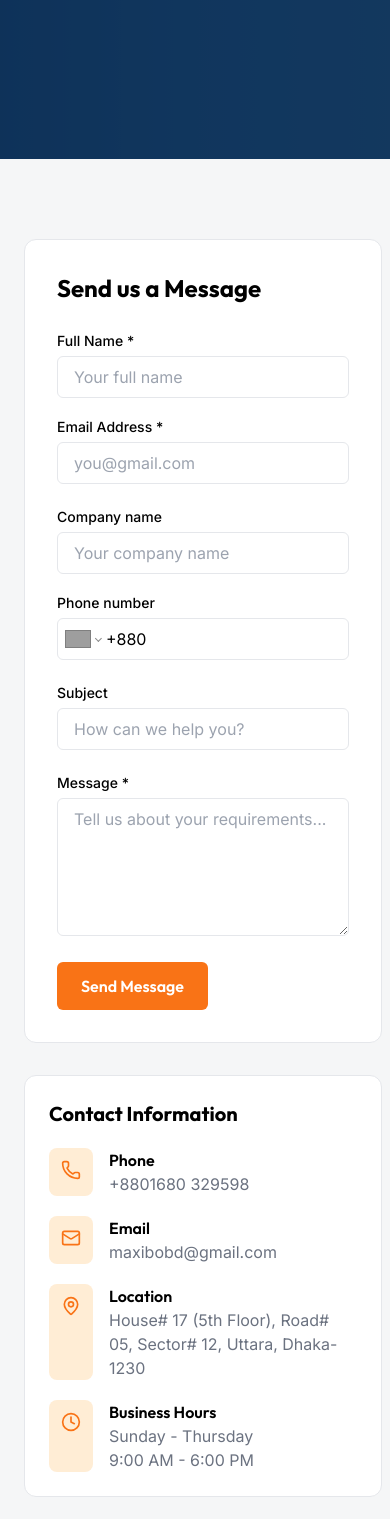
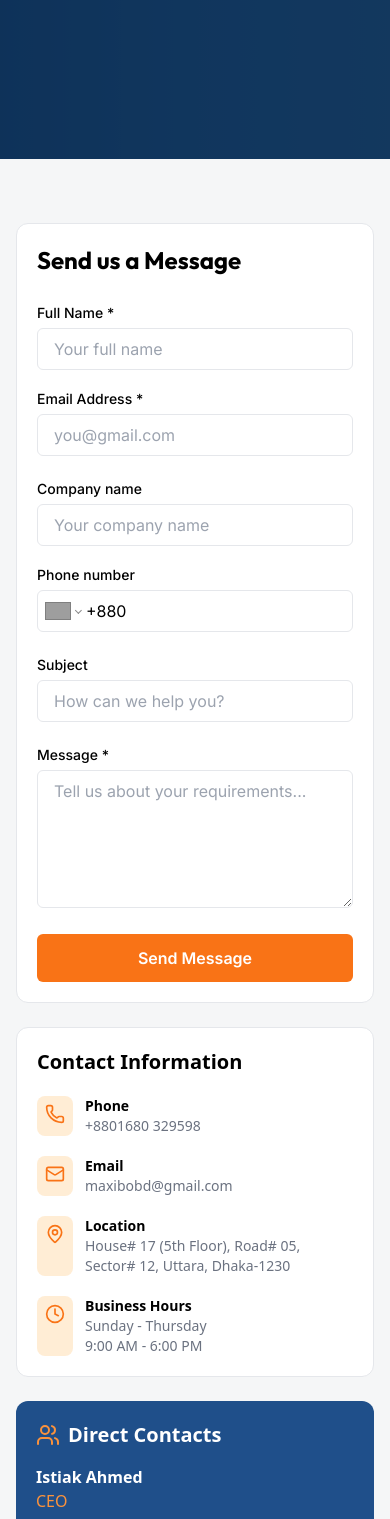
Before and after one commit to siam41sarker/maxibo_internationals, a React (Vite) app: page /contact in a window 390 px wide. Shown: the part 432-1951 px from the top of the page. Built offline with nearby package versions, Linux system fonts and the light colour scheme; grey boxes are pictures that could not be loaded.

Commit message:
responsive issue solved

```diff
--- a/src/Components/ContactSection/ContactSection.jsx
+++ b/src/Components/ContactSection/ContactSection.jsx
@@ -22,12 +22,10 @@ const ContactSection = () => {
 
   const [phoneError, setPhoneError] = useState("");
 
-  // Update input values
   const handleChange = (e) => {
     setFormData({ ...formData, [e.target.name]: e.target.value });
   };
 
-  // Update phone input
   const handlePhoneChange = (value) => {
     setFormData({ ...formData, phone: value });
     if (value && !isValidPhoneNumber(value)) {
@@ -37,11 +35,9 @@ const ContactSection = () => {
     }
   };
 
-  // Handle form submission
   const handleSubmit = (e) => {
     e.preventDefault();
 
-    // Validation
     if (!formData.phone || !isValidPhoneNumber(formData.phone)) {
       setPhoneError("Please enter a valid phone number");
       toast.error("Invalid phone number!");
@@ -53,11 +49,10 @@ const ContactSection = () => {
       return;
     }
 
-    // Send email via EmailJS
     emailjs
       .send(
-        "service_mueckcc", // Service ID
-        "template_tbcwfcw", // Template ID
+        "service_mueckcc",
+        "template_tbcwfcw",
         {
           name: formData.name,
           email: formData.email,
@@ -66,10 +61,9 @@ const ContactSection = () => {
           subject: formData.subject,
           message: formData.message,
         },
-        "TGDmFFmHXrcss9HFb" // Public Key
+        "TGDmFFmHXrcss9HFb"
       )
-      .then((response) => {
-        console.log("EmailJS response:", response); // Full response for debugging
+      .then(() => {
         toast.success("Message sent successfully!");
         setFormData({
           name: "",
@@ -81,16 +75,14 @@ const ContactSection = () => {
         });
       })
       .catch((error) => {
-        console.error("EmailJS error:", error); // Full error details
-        toast.error(
-          "Failed to send message! Check console for details."
-        );
+        console.error(error);
+        toast.error("Failed to send message!");
       });
   };
 
   return (
-    <section className="bg-[#f5f6f7] py-20 px-6 relative">
-      {/* Remove black outline from phone input */}
+    <section className="bg-[#f5f6f7] py-16 px-4 sm:px-6 overflow-x-hidden">
+      {/* Fix phone input focus */}
       <style>{`
         .react-phone-number-input input:focus {
           outline: none !important;
@@ -98,28 +90,21 @@ const ContactSection = () => {
         }
       `}</style>
 
-      {/* Toast notifications */}
-      <ToastContainer
-        position="top-center"
-        autoClose={4000}
-        hideProgressBar={false}
-        newestOnTop={true}
-        closeOnClick
-        pauseOnHover
-        draggable
-        theme="colored"
-      />
+      <ToastContainer position="top-center" autoClose={4000} theme="colored" />
 
-      <div className="max-w-7xl mx-auto grid lg:grid-cols-3 gap-8 items-stretch">
+      <div className="max-w-7xl mx-auto grid grid-cols-1 lg:grid-cols-3 gap-6 md:gap-8">
+
         {/* FORM */}
-        <div className="lg:col-span-2 bg-white border border-gray-200 rounded-xl p-8">
+        <div className="lg:col-span-2 bg-white border border-gray-200 rounded-xl p-5 sm:p-6 md:p-8 min-w-0">
           <h2 className="text-2xl md:text-3xl font-bold font-outfit mb-6">
             Send us a Message
           </h2>
 
           <form onSubmit={handleSubmit} className="space-y-5 font-inter">
-            <div className="grid md:grid-cols-2 gap-4">
-              <div>
+
+            {/* Name + Email */}
+            <div className="grid grid-cols-1 md:grid-cols-2 gap-4">
+              <div className="min-w-0">
                 <label className="text-sm font-medium">Full Name *</label>
                 <input
                   type="text"
@@ -128,11 +113,11 @@ const ContactSection = () => {
                   onChange={handleChange}
                   required
                   placeholder="Your full name"
-                  className="w-full mt-1 px-4 py-2 border rounded-md outline-none focus:ring-2 focus:ring-orange-400"
+                  className="w-full min-w-0 mt-1 px-4 py-2 border rounded-md focus:ring-2 focus:ring-orange-400"
                 />
               </div>
 
-              <div>
+              <div className="min-w-0">
                 <label className="text-sm font-medium">Email Address *</label>
                 <input
                   type="email"
@@ -141,13 +126,14 @@ const ContactSection = () => {
                   onChange={handleChange}
                   required
                   placeholder="you@gmail.com"
-                  className="w-full mt-1 px-4 py-2 border rounded-md outline-none focus:ring-2 focus:ring-orange-400"
+                  className="w-full min-w-0 mt-1 px-4 py-2 border rounded-md focus:ring-2 focus:ring-orange-400"
                 />
               </div>
             </div>
 
-            <div className="grid md:grid-cols-2 gap-4">
-              <div>
+            {/* Company + Phone */}
+            <div className="grid grid-cols-1 md:grid-cols-2 gap-4">
+              <div className="min-w-0">
                 <label className="text-sm font-medium">Company name</label>
                 <input
                   type="text"
@@ -155,19 +141,19 @@ const ContactSection = () => {
                   value={formData.company}
                   onChange={handleChange}
                   placeholder="Your company name"
-                  className="w-full mt-1 px-4 py-2 border rounded-md outline-none focus:ring-2 focus:ring-orange-400"
+                  className="w-full min-w-0 mt-1 px-4 py-2 border rounded-md focus:ring-2 focus:ring-orange-400"
                 />
               </div>
 
-              <div>
+              <div className="min-w-0">
                 <label className="text-sm font-medium">Phone number</label>
-                <div className="w-full mt-1 border rounded-md px-2 py-2 focus-within:ring-2 focus-within:ring-orange-400">
+                <div className="w-full mt-1 border rounded-md px-2 py-2 focus-within:ring-2 focus-within:ring-orange-400 overflow-hidden">
                   <PhoneInput
                     international
                     defaultCountry="BD"
                     value={formData.phone}
                     onChange={handlePhoneChange}
-                    className="w-full !outline-none !ring-0 !shadow-none !border-none"
+                    className="w-full min-w-0"
                   />
                 </div>
                 {phoneError && (
@@ -176,7 +162,8 @@ const ContactSection = () => {
               </div>
             </div>
 
-            <div>
+            {/* Subject */}
+            <div className="min-w-0">
               <label className="text-sm font-medium">Subject</label>
               <input
                 type="text"
@@ -184,11 +171,12 @@ const ContactSection = () => {
                 value={formData.subject}
                 onChange={handleChange}
                 placeholder="How can we help you?"
-                className="w-full mt-1 px-4 py-2 border rounded-md outline-none focus:ring-2 focus:ring-orange-400"
+                className="w-full min-w-0 mt-1 px-4 py-2 border rounded-md focus:ring-2 focus:ring-orange-400"
               />
             </div>
 
-            <div>
+            {/* Message */}
+            <div className="min-w-0">
               <label className="text-sm font-medium">Message *</label>
               <textarea
                 name="message"
@@ -197,13 +185,13 @@ const ContactSection = () => {
                 required
                 rows="5"
                 placeholder="Tell us about your requirements..."
-                className="w-full mt-1 px-4 py-2 border rounded-md outline-none focus:ring-2 focus:ring-orange-400"
+                className="w-full min-w-0 mt-1 px-4 py-2 border rounded-md focus:ring-2 focus:ring-orange-400"
               />
             </div>
 
             <button
               type="submit"
-              className="bg-orange-500 hover:bg-orange-600 text-white px-6 py-3 rounded-md font-semibold font-outfit transition"
+              className="w-full sm:w-auto bg-orange-500 hover:bg-orange-600 text-white px-6 py-3 rounded-md font-semibold transition"
             >
               Send Message
             </button>
@@ -211,68 +199,75 @@ const ContactSection = () => {
         </div>
 
         {/* CONTACT INFO */}
-        <div className="flex flex-col justify-between gap-6">
-          <div className="bg-white border border-gray-200 rounded-xl p-6 font-inter">
-            <h3 className="text-xl font-bold font-outfit mb-5">Contact Information</h3>
-            <div className="space-y-5">
-              <div className="flex gap-4">
-                <div className="bg-orange-100 p-3 rounded-lg">
+        <div className="flex flex-col gap-6 min-w-0">
+
+          <div className="bg-white border border-gray-200 rounded-xl p-5 sm:p-6">
+            <h3 className="text-xl font-bold mb-5">Contact Information</h3>
+
+            <div className="space-y-5 text-sm sm:text-base">
+
+              <div className="flex gap-3 sm:gap-4">
+                <div className="bg-orange-100 p-2 sm:p-3 rounded-lg">
                   <Phone className="text-orange-500 w-5 h-5" />
                 </div>
                 <div>
-                  <p className="font-semibold font-outfit">Phone</p>
-                  <p className="text-gray-500">+8801680 329598</p>
+                  <p className="font-semibold">Phone</p>
+                  <p className="text-gray-500 break-words">+8801680 329598</p>
                 </div>
               </div>
 
-              <div className="flex gap-4">
-                <div className="bg-orange-100 p-3 rounded-lg">
+              <div className="flex gap-3 sm:gap-4">
+                <div className="bg-orange-100 p-2 sm:p-3 rounded-lg">
                   <Mail className="text-orange-500 w-5 h-5" />
                 </div>
                 <div>
-                  <p className="font-semibold font-outfit">Email</p>
-                  <p className="text-gray-500">maxibobd@gmail.com</p>
+                  <p className="font-semibold">Email</p>
+                  <p className="text-gray-500 break-words">maxibobd@gmail.com</p>
                 </div>
               </div>
 
-              <div className="flex gap-4">
-                <div className="bg-orange-100 p-3 rounded-lg">
+              <div className="flex gap-3 sm:gap-4">
+                <div className="bg-orange-100 p-2 sm:p-3 rounded-lg">
                   <MapPin className="text-orange-500 w-5 h-5" />
                 </div>
                 <div>
-                  <p className="font-semibold font-outfit">Location</p>
-                  <p className="text-gray-500">
+                  <p className="font-semibold">Location</p>
+                  <p className="text-gray-500 break-words">
                     House# 17 (5th Floor), Road# 05, Sector# 12, Uttara, Dhaka-1230
                   </p>
                 </div>
               </div>
 
-              <div className="flex gap-4">
-                <div className="bg-orange-100 p-3 rounded-lg">
+              <div className="flex gap-3 sm:gap-4">
+                <div className="bg-orange-100 p-2 sm:p-3 rounded-lg">
                   <Clock className="text-orange-500 w-5 h-5" />
                 </div>
                 <div>
-                  <p className="font-semibold font-outfit">Business Hours</p>
-                  <p className="text-gray-500">Sunday - Thursday <br /> 9:00 AM - 6:00 PM</p>
+                  <p className="font-semibold">Business Hours</p>
+                  <p className="text-gray-500 break-words">
+                    Sunday - Thursday <br /> 9:00 AM - 6:00 PM
+                  </p>
                 </div>
               </div>
             </div>
           </div>
 
-          <div className="bg-[#1f4f8a] text-white rounded-xl p-6 font-inter">
+          {/* DIRECT CONTACT */}
+          <div className="bg-[#1f4f8a] text-white rounded-xl p-5 sm:p-6">
             <div className="flex items-center gap-2 mb-4">
               <Users className="text-orange-400" />
-              <h3 className="text-xl font-bold font-outfit">Direct Contacts</h3>
+              <h3 className="text-xl font-bold">Direct Contacts</h3>
             </div>
 
-            <p className="font-semibold font-outfit">Istiak Ahmed</p>
+            <p className="font-semibold">Istiak Ahmed</p>
             <p className="text-orange-400 mb-4">CEO</p>
 
-            <div className="space-y-2 text-sm">
+            <div className="space-y-2 text-sm break-words">
               <p>📞 +8801680 329598</p>
               <p>✉️ maxibobd@gmail.com</p>
             </div>
           </div>
+
         </div>
       </div>
     </section>
```
